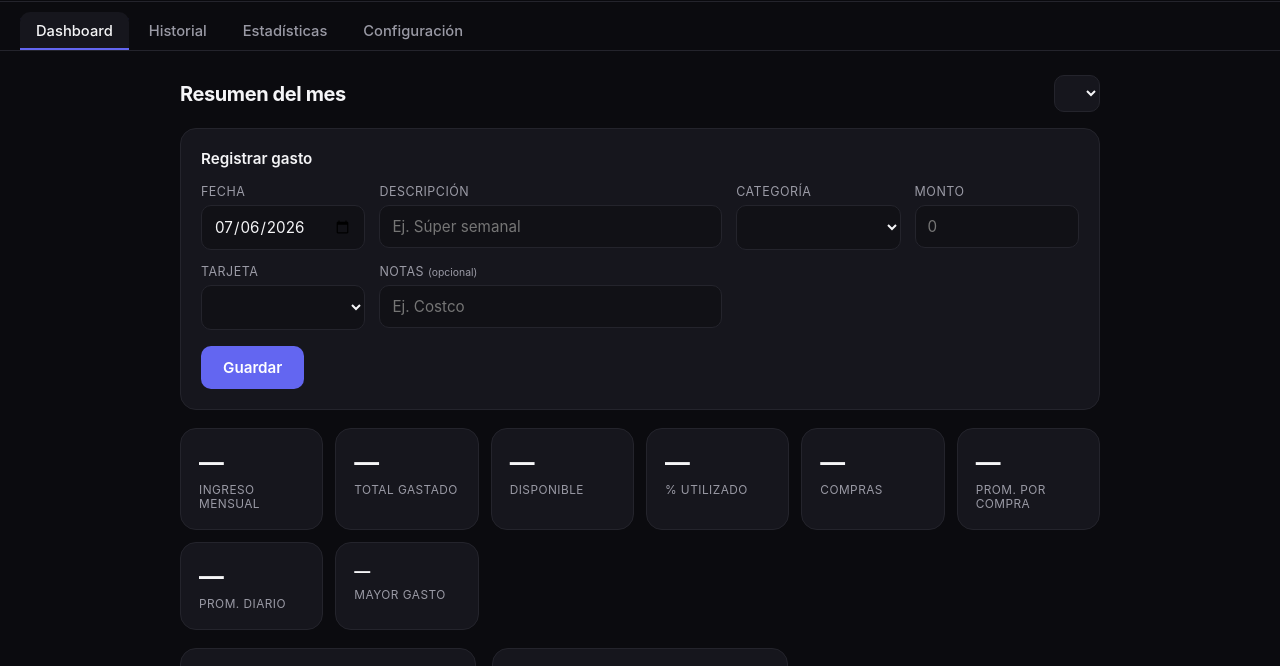
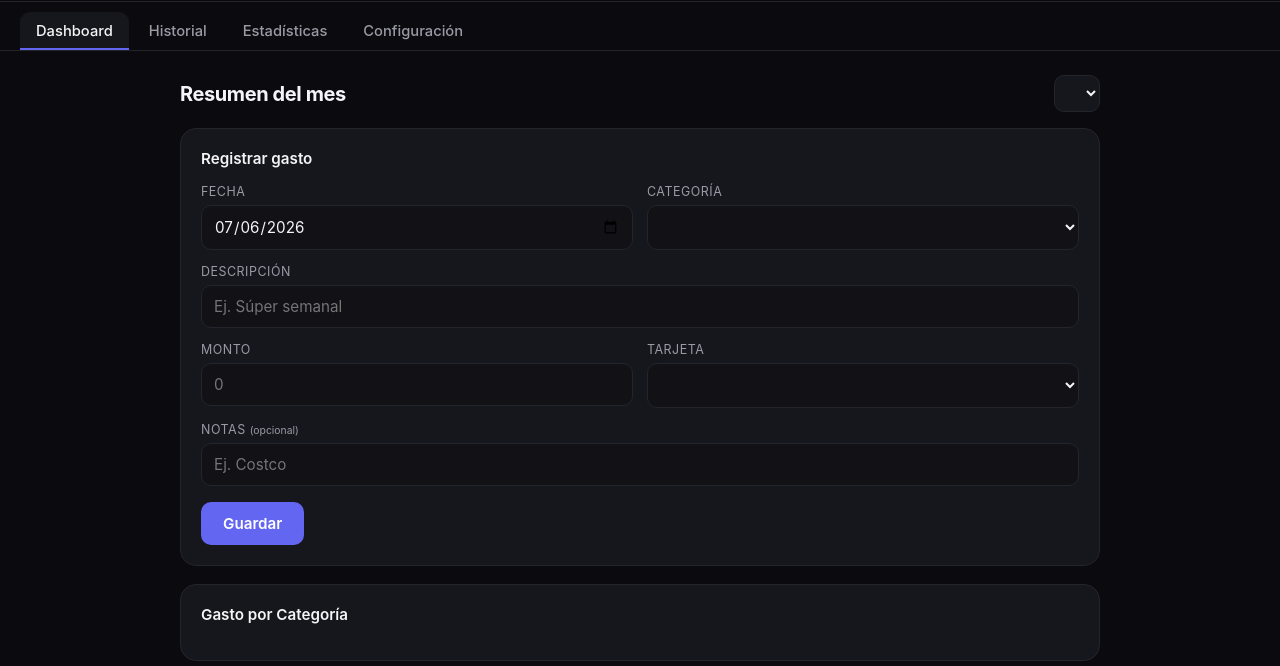
Before and after one commit to aperezrubiot/PRESUPUESTO, a plain HTML site: page index.html in a window 1280 px wide. Shown: the part 55-721 px from the top of the page. Drawn offline with nearby package versions, Linux system fonts and the light colour scheme; no server answers.

Commit message:
REACOMODO

```diff
--- a/index.html
+++ b/index.html
@@ -39,13 +39,13 @@
             <span>Fecha</span>
             <input type="date" id="f-fecha">
           </label>
+          <label class="field">
+            <span>Categoría</span>
+            <select id="f-cat"></select>
+          </label>
           <label class="field field-wide">
             <span>Descripción</span>
             <input type="text" id="f-desc" placeholder="Ej. Súper semanal">
-          </label>
-          <label class="field">
-            <span>Categoría</span>
-            <select id="f-cat"></select>
           </label>
           <label class="field">
             <span>Monto</span>
@@ -61,6 +61,11 @@
           </label>
         </div>
         <button id="f-guardar" class="btn-primary">Guardar</button>
+      </div>
+
+      <div class="card">
+        <h3 class="card-title">Gasto por Categoría</h3>
+        <div id="resumen-body"></div>
       </div>
 
       <div class="grid">
@@ -92,11 +97,6 @@
           <h3 class="card-title">Categorías: mayor a menor gasto</h3>
           <div class="chart-box chart-box-tall"><canvas id="chart-horizontal"></canvas></div>
         </div>
-      </div>
-
-      <div class="card">
-        <h3 class="card-title">Por categoría</h3>
-        <div id="resumen-body"></div>
       </div>
 
     </section>
--- a/style.css
+++ b/style.css
@@ -275,3 +275,6 @@ input[type="file"] {
 .res-mini-main { flex: 1; min-width: 0; overflow: hidden; text-overflow: ellipsis; white-space: nowrap; }
 .res-mini-sub { color: var(--muted); font-weight: 400; font-size: .78rem; }
 .res-mini-monto { font-weight: 650; white-space: nowrap; }
+
+/* Forzar 2 columnas fijas solo en el formulario de registrar gasto */
+.form-card .form-grid { grid-template-columns: 1fr 1fr; }
```
